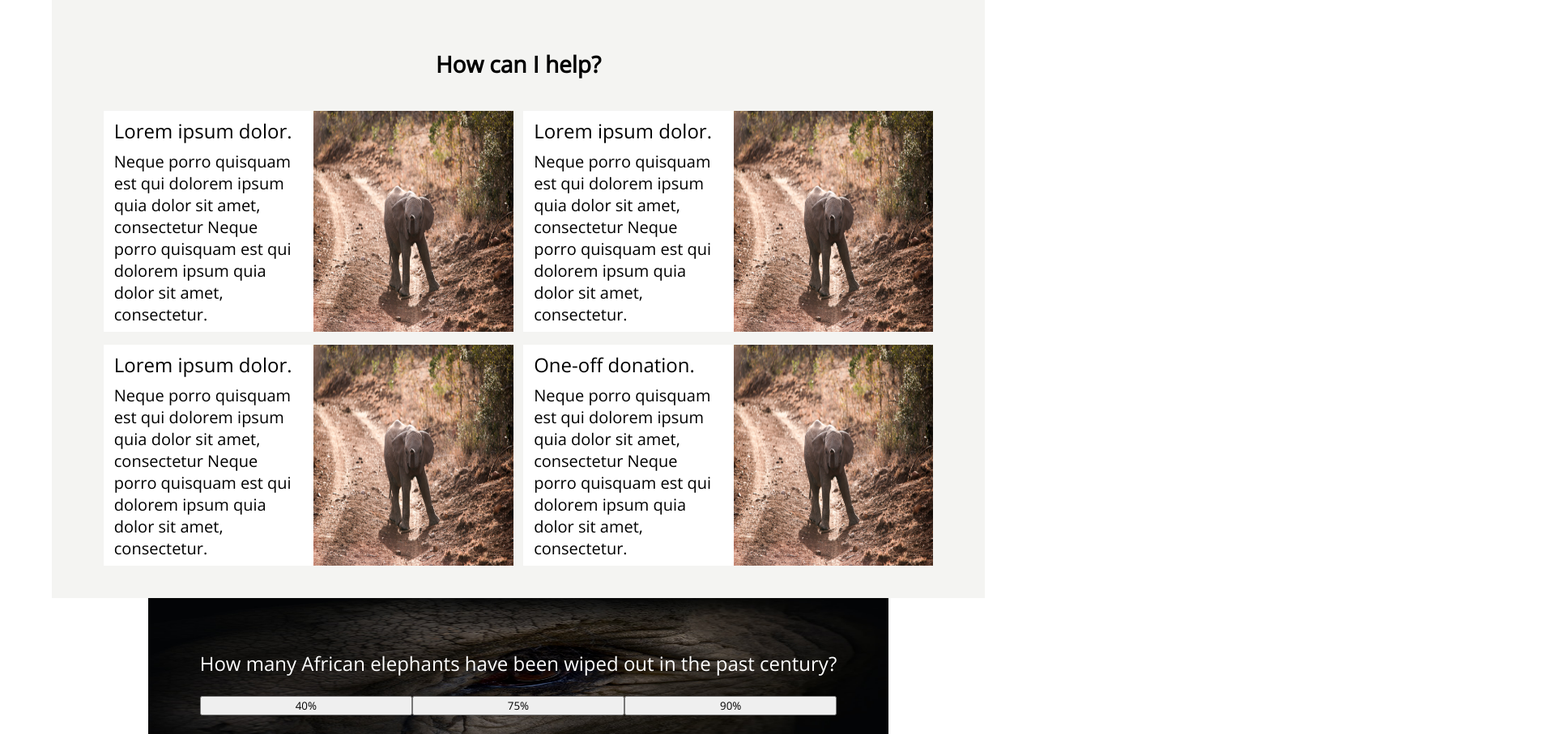
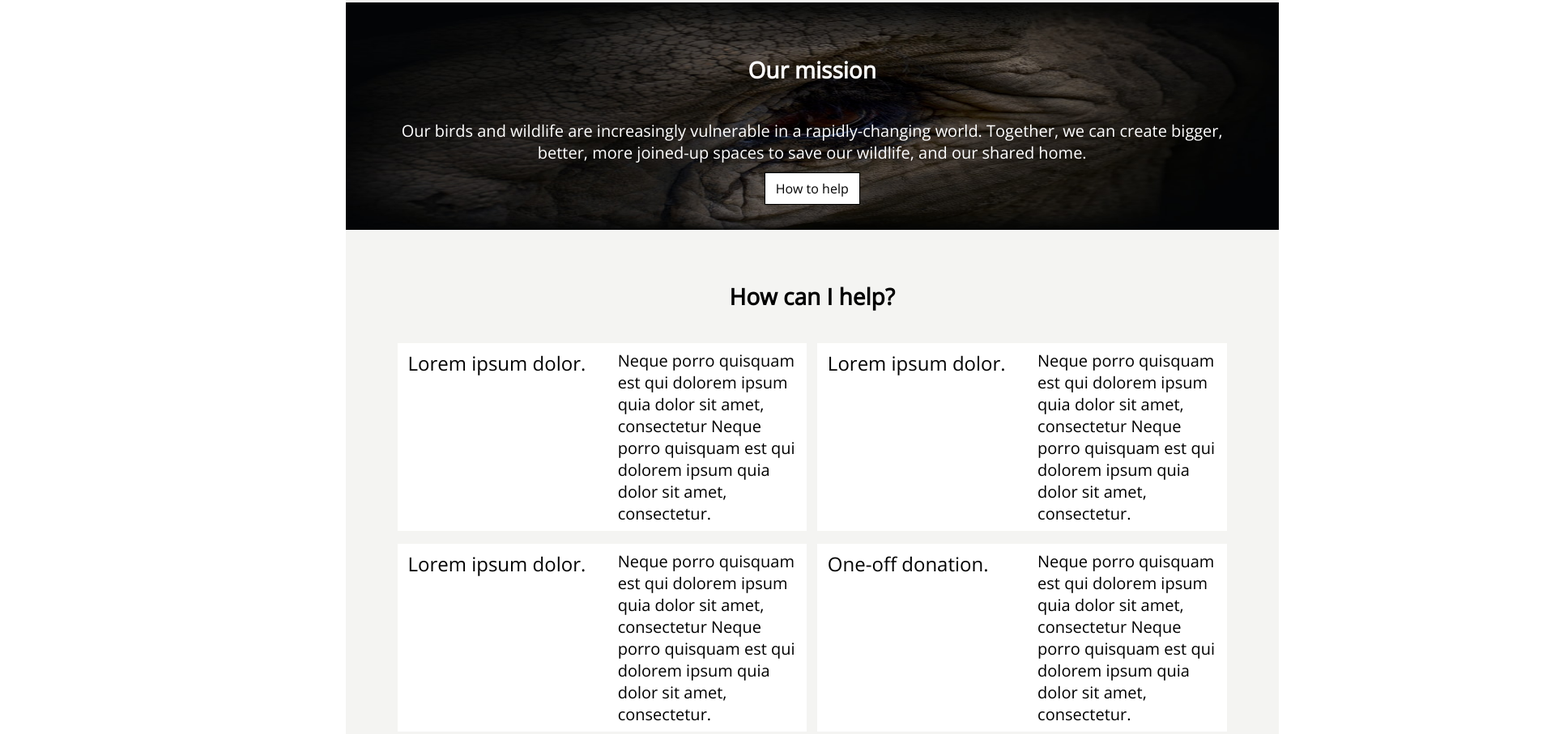
Before and after one commit to scottajames/WebJam, a plain HTML site: page index.html in a window 1280 px wide. Shown: the part 1455-2362 px from the top of the page at 81% size, 1920 px wide, since content can reach past the window. Drawn offline with nearby package versions, Linux system fonts and the light colour scheme.

Commit message:
Update index.html

```diff
--- a/index.html
+++ b/index.html
@@ -1,11 +1,11 @@
 <!DOCTYPE HTML>
 <html>
 <head>
-<title></title>
+<title>African elephant charity</title>
 <meta charset="UTF-8">
-<meta name="author" content="John Doe">
+<meta name="author" content="Scotty AJ">
 <meta name="keywords" content="HTML, CSS, JavaScript">
-<meta name="description" content="Free Web tutorials">
+<meta name="description" content="African Elephant Chairty - helping with ivory trade and all other thing African elephants may need.">
 <meta name="viewport" content="width=device-width, initial-scale=1.0">
 <link rel="stylesheet" href="https://cdnjs.cloudflare.com/ajax/libs/font-awesome/4.7.0/css/font-awesome.min.css">
 <link rel="stylesheet" href="style.css">
@@ -42,20 +42,16 @@
   <div id="help">
   	<div class="helpTitle"><h2>How can I help?</h2></div>
     <div class="help1">
-     <div class="help1Text"><h3>Lorem ipsum dolor.</h3><p>Neque porro quisquam est qui dolorem ipsum quia dolor sit amet, consectetur Neque porro quisquam est qui dolorem ipsum quia dolor sit amet, consectetur.</p></div>
-     <div class="help1Image"><img src="elephant_2.jpg"></div>
+      <h3>Lorem ipsum dolor.</h3><p>Neque porro quisquam est qui dolorem ipsum quia dolor sit amet, consectetur Neque porro quisquam est qui dolorem ipsum quia dolor sit amet, consectetur.</p>
     </div>
     <div class="help2">
-     <div class="help2Text"><h3>Lorem ipsum dolor.</h3><p>Neque porro quisquam est qui dolorem ipsum quia dolor sit amet, consectetur Neque porro quisquam est qui dolorem ipsum quia dolor sit amet, consectetur.</p></div>
-     <div class="help2Image"><img src="elephant_2.jpg"></div>
+      <h3>Lorem ipsum dolor.</h3><p>Neque porro quisquam est qui dolorem ipsum quia dolor sit amet, consectetur Neque porro quisquam est qui dolorem ipsum quia dolor sit amet, consectetur.</p>
     </div>
     <div class="help3">
-     <div class="help3Text"><h3>Lorem ipsum dolor.</h3><p>Neque porro quisquam est qui dolorem ipsum quia dolor sit amet, consectetur Neque porro quisquam est qui dolorem ipsum quia dolor sit amet, consectetur.</p></div>
-     <div class="help3Image"><img src="elephant_2.jpg"></div>
+      <h3>Lorem ipsum dolor.</h3><p>Neque porro quisquam est qui dolorem ipsum quia dolor sit amet, consectetur Neque porro quisquam est qui dolorem ipsum quia dolor sit amet, consectetur.</p>
     </div>
     <div class="help4">
-     <div class="help4Text"><h3>One-off donation.</h3><p>Neque porro quisquam est qui dolorem ipsum quia dolor sit amet, consectetur Neque porro quisquam est qui dolorem ipsum quia dolor sit amet, consectetur.</p></div>
-     <div class="help4Image"><img src="elephant_2.jpg"></div>
+      <h3>One-off donation.</h3><p>Neque porro quisquam est qui dolorem ipsum quia dolor sit amet, consectetur Neque porro quisquam est qui dolorem ipsum quia dolor sit amet, consectetur.</p>
     </div>
   </div>
   <div class="Game">
@@ -63,6 +59,11 @@
   <button class="answer1">40%</button>
   <button class="answer2">75%</button>
   <button class="answer3">90%</button>
+  </div>
+  <div id="Sucess">
+    <div class="Sucess1"><img src="elephant_2.jpg"><h3>Sue</h3><p>Neque porro quisquam est qui dolorem ipsum quia dolor sit amet, consectetur Neque porro quisquam est qui dolorem ipsum quia dolor sit amet, consectetur.</p></div>
+    <div class="Sucess2"><img src="elephant_2.jpg"><h3>Harry</h3><p>Neque porro quisquam est qui dolorem ipsum quia dolor sit amet, consectetur Neque porro quisquam est qui dolorem ipsum quia dolor sit amet, consectetur.</p></div>
+    <div class="Sucess3"><img src="elephant_2.jpg"><h3>Paul</h3><p>Neque porro quisquam est qui dolorem ipsum quia dolor sit amet, consectetur Neque porro quisquam est qui dolorem ipsum quia dolor sit amet, consectetur.</p></div>
   </div>
 </div>
 <footer>
```
